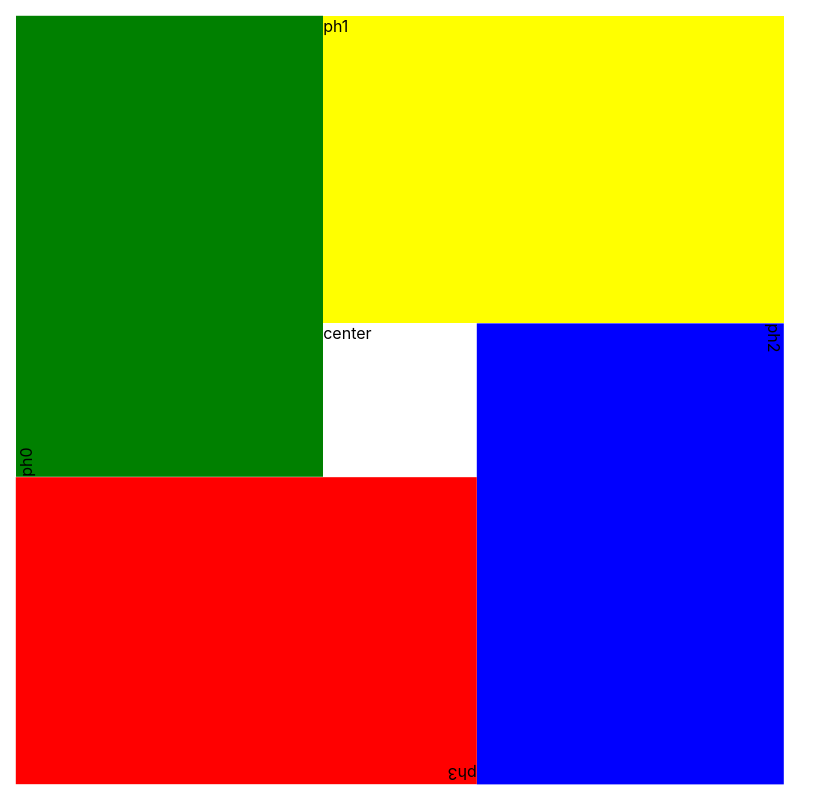
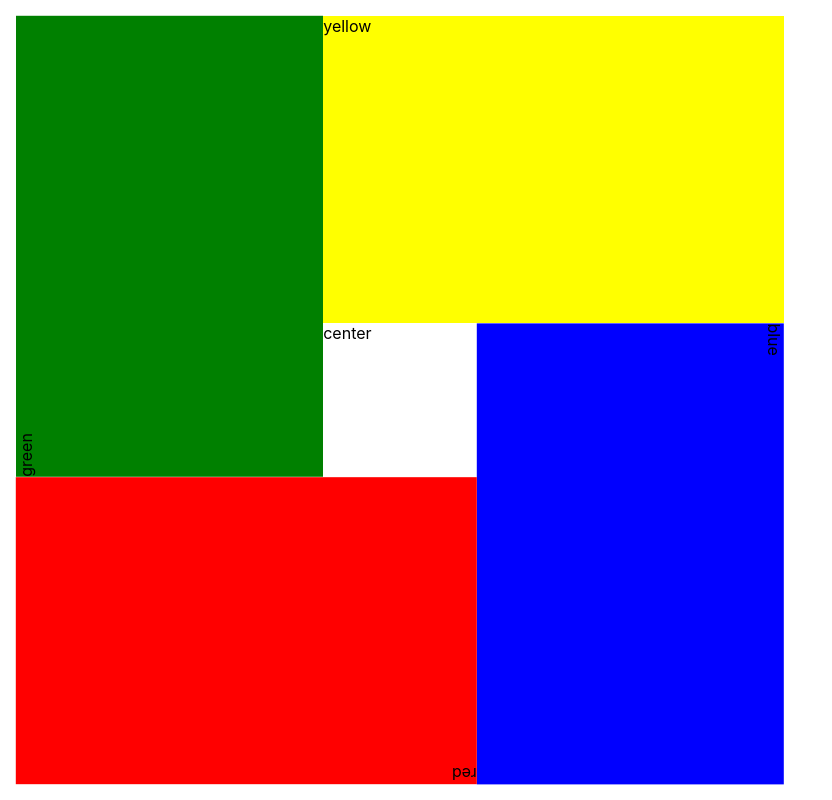
Before and after one commit to bdeak4/Internship-18-Ludo, a React (Create React App) app: page / in a window 1280 px wide. Shown: the whole page, without its empty margins (0-832 px from the left). Built offline with nearby package versions, Linux system fonts and the light colour scheme.

Commit message:
rewrite simple table in react components

```diff
--- /dev/null
+++ b/src/components/Table/PlayerTablePart/customStyles.js
@@ -0,0 +1,29 @@
+import { players } from "../../../constants/players";
+
+export const customStyles = {
+  [players.blue]: {
+    backgroundColor: "blue",
+    bottom: 0,
+    right: 0,
+    transform: "translateY(100%) rotate(90deg)",
+    transformOrigin: "top right",
+  },
+  [players.red]: {
+    backgroundColor: "red",
+    bottom: 0,
+    left: 0,
+    transform: "rotate(180deg)",
+  },
+  [players.green]: {
+    backgroundColor: "green",
+    top: 0,
+    left: 0,
+    transform: "translateY(150%) rotate(270deg)",
+    transformOrigin: "top left",
+  },
+  [players.yellow]: {
+    backgroundColor: "yellow",
+    top: 0,
+    right: 0,
+  },
+};
--- /dev/null
+++ b/src/components/Table/PlayerTablePart/index.jsx
@@ -0,0 +1,12 @@
+import { customStyles } from "./customStyles";
+import { PlayerTablePartWrapper } from "./styled";
+
+const PlayerTablePart = ({ player }) => {
+  return (
+    <PlayerTablePartWrapper style={customStyles[player]}>
+      {player}
+    </PlayerTablePartWrapper>
+  );
+};
+
+export default PlayerTablePart;
--- /dev/null
+++ b/src/components/Table/PlayerTablePart/styled.js
@@ -0,0 +1,7 @@
+import styled from "styled-components";
+
+export const PlayerTablePartWrapper = styled.div`
+  position: absolute;
+  width: 60%;
+  height: 40%;
+`;
--- /dev/null
+++ b/src/components/Table/TableCenter/index.jsx
@@ -0,0 +1,7 @@
+import { TableCenterWrapper } from "./styled";
+
+const TableCenter = () => {
+  return <TableCenterWrapper>center</TableCenterWrapper>;
+};
+
+export default TableCenter;
--- /dev/null
+++ b/src/components/Table/TableCenter/styled.js
@@ -0,0 +1,6 @@
+import styled from "styled-components";
+
+export const TableCenterWrapper = styled.div`
+  width: 20%;
+  height: 20%;
+`;
--- a/src/components/Table/index.jsx
+++ b/src/components/Table/index.jsx
@@ -1,17 +1,19 @@
 import React, { useContext } from "react";
+import { players } from "../../constants/players";
 import { GameContext } from "../../providers/game";
+import PlayerTablePart from "./PlayerTablePart";
 import { TableElement } from "./styled";
+import TableCenter from "./TableCenter";
 
 const Table = () => {
   const { game } = useContext(GameContext);
 
   return (
     <TableElement>
-      <div className="player-home ph0">ph0</div>
-      <div className="player-home ph1">ph1</div>
-      <div className="player-home ph2">ph2</div>
-      <div className="player-home ph3">ph3</div>
-      <div className="center">center</div>
+      {Object.keys(players).map((player) => {
+        return <PlayerTablePart player={player} key={player} />;
+      })}
+      <TableCenter />
     </TableElement>
   );
 };
--- a/src/components/Table/styled.js
+++ b/src/components/Table/styled.js
@@ -2,52 +2,11 @@ import styled from "styled-components";
 
 export const TableElement = styled.div`
   margin: 1em;
-  /* background-color: red; */
   aspect-ratio: 1;
   max-height: calc(100vh - 2em);
+  position: relative;
 
   display: flex;
   justify-content: center;
   align-items: center;
-
-  position: relative;
-  .player-home {
-    position: absolute;
-    width: 60%;
-    height: 40%;
-  }
-
-  .ph0 {
-    background-color: green;
-    top: 0;
-    left: 0;
-    transform: translateY(150%) rotate(270deg);
-    transform-origin: top left;
-  }
-
-  .ph1 {
-    background-color: yellow;
-    top: 0;
-    right: 0;
-  }
-
-  .ph2 {
-    background-color: blue;
-    bottom: 0;
-    right: 0;
-    transform: translateY(100%) rotate(90deg);
-    transform-origin: top right;
-  }
-
-  .ph3 {
-    background-color: red;
-    bottom: 0;
-    left: 0;
-    transform: rotate(180deg);
-  }
-
-  .center {
-    width: 20%;
-    height: 20%;
-  }
 `;
```
